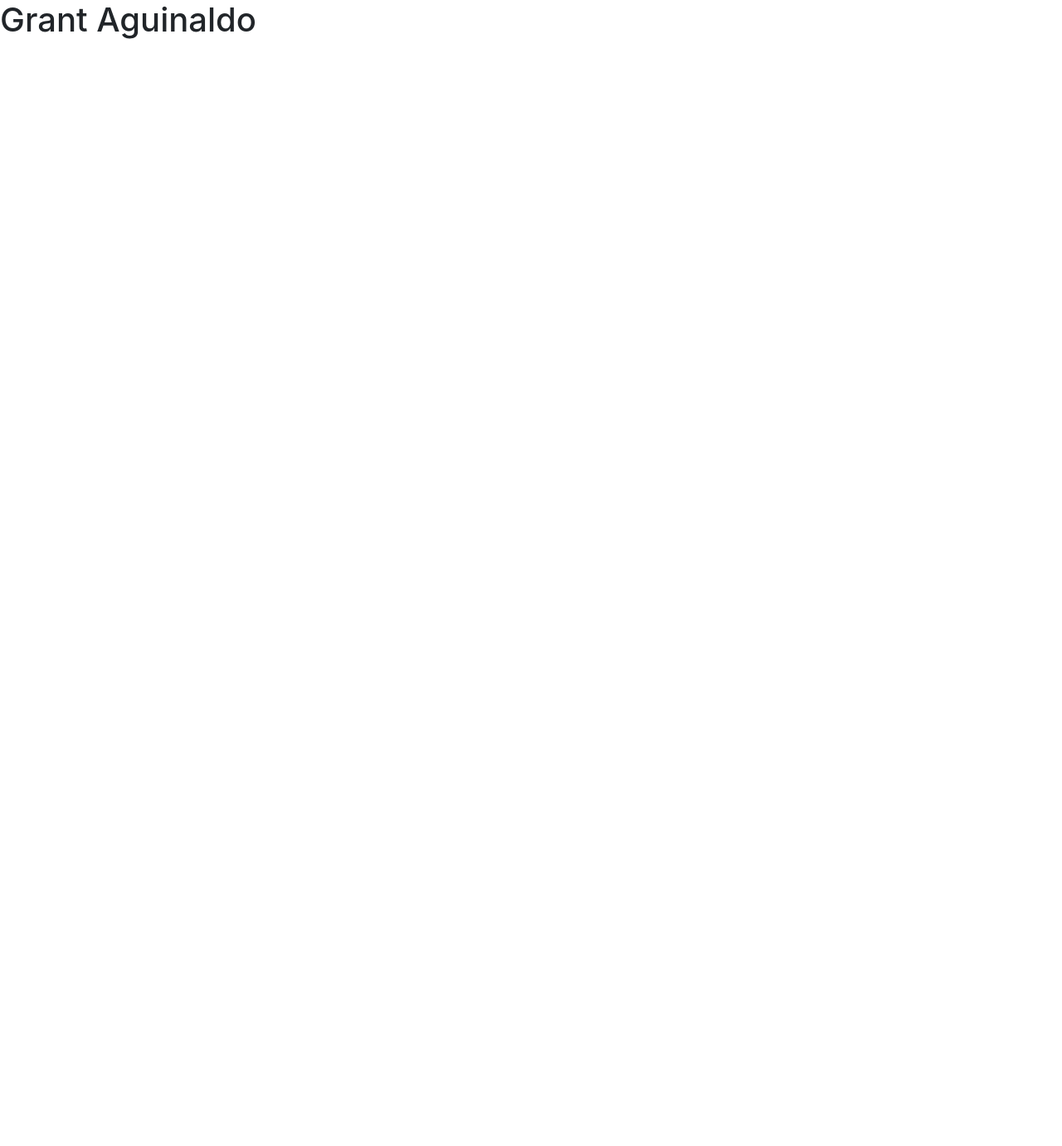
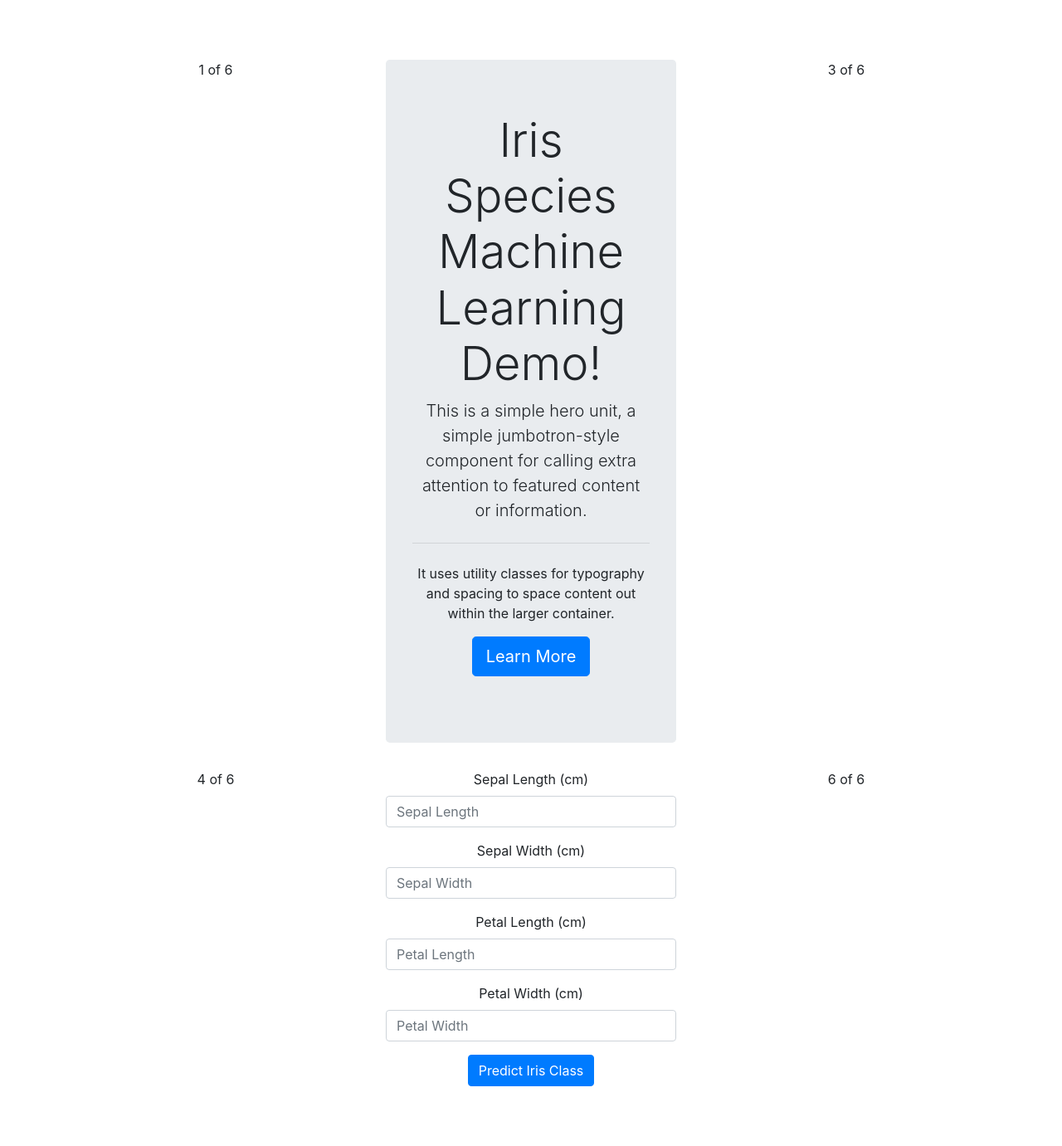
Before and after one commit to grantaguinaldo/full_stack_ml, a Flask app: page / in a window 1280 px wide. Before the commit the page is almost empty. Shown: the whole page at 83% size. Before the commit the page ends 47 px from the top, so only its background shows below. Run offline with Flask 2, Linux system fonts and the light colour scheme; some libraries are stand-ins or nearby versions.

Commit message:
Build out HMTL page

```diff
--- a/templates/index.html
+++ b/templates/index.html
@@ -1,19 +1,92 @@
 <!DOCTYPE html>
 <html>
 <head>
-    <title>Full Stack Flask API</title>
+    <title>Iris Species Machine Learning Demo</title>
 
     <link rel="stylesheet" href="https://stackpath.bootstrapcdn.com/bootstrap/4.3.1/css/bootstrap.min.css" integrity="sha384-ggOyR0iXCbMQv3Xipma34MD+dH/1fQ784/j6cY/iJTQUOhcWr7x9JvoRxT2MZw1T" crossorigin="anonymous">
+
 </head>
 
-<h1>Grant Aguinaldo</h1>
+<br>
+<br>
+<br>
+
+<center>
+    <div class="container">
+
+      <div class="row">
+
+        <div class="col-md">
+          1 of 6
+        </div>
+
+        <div class="col-md">
+
+            <div class="jumbotron">
+                <h2 class="display-4">Iris Species Machine Learning Demo!</h2>
+                  <p class="lead">This is a simple hero unit, a simple jumbotron-style component for calling extra attention to featured content or information.</p>
+                  <hr class="my-4">
+                  <p>It uses utility classes for typography and spacing to space content out within the larger container.</p>
+                  <p class="lead">
+                    <a class="btn btn-primary btn-lg" href="https://en.wikipedia.org/wiki/Iris_flower_data_set" role="button">Learn More</a>
+                  </p>
+            </div>
+
+        </div>
+
+        <div class="col-md">
+          3 of 6
+        </div>
+      </div>
+
+      <div class="row">
+
+        <div class="col-md">
+          4 of 6
+        </div>
+
+        <div class="col-md">
+
+            <form>
+              <div class="form-group">
+                <label for="sepalLength">Sepal Length (cm)</label>
+                <input type="sepal_length" class="form-control" id="_sepalLength" placeholder="Sepal Length">
+              </div>
+
+              <div class="form-group">
+                <label for="sepalWidth">Sepal Width (cm)</label>
+                <input type="sepal_width" class="form-control" id="_sepalWidth" placeholder="Sepal Width">
+              </div>
+
+              <div class="form-group">
+                <label for="petalLength">Petal Length (cm)</label>
+                <input type="petal_length" class="form-control" id="_petalLength" placeholder="Petal Length">
+              </div>
+
+              <div class="form-group">
+                <label for="petalWidth">Petal Width (cm)</label>
+                <input type="petal_width" class="form-control" id="_petalWidth" placeholder="Petal Width">
+              </div>
+
+              <button type="submit" class="btn btn-primary">Predict Iris Class</button>
+            </form>
+
+        </div>
+
+        <div class="col-md">
+          6 of 6
+        </div>
+
+      </div>
+
+    </div>
+</center>
+
+<br>
+<br>
+<br>
 
 <body>
-
-    <!-- TODO:  NEED TO LINK TO AN EXTERNAL .JS FILE FOR API CALLS.
-                WILL NEED TO CREATE A STATIC FOLDER.
-
-     -->
 
     <script type="text/javascript" src="{{ url_for('static', filename='./javascript/app.js')}}"></script>
 
```
